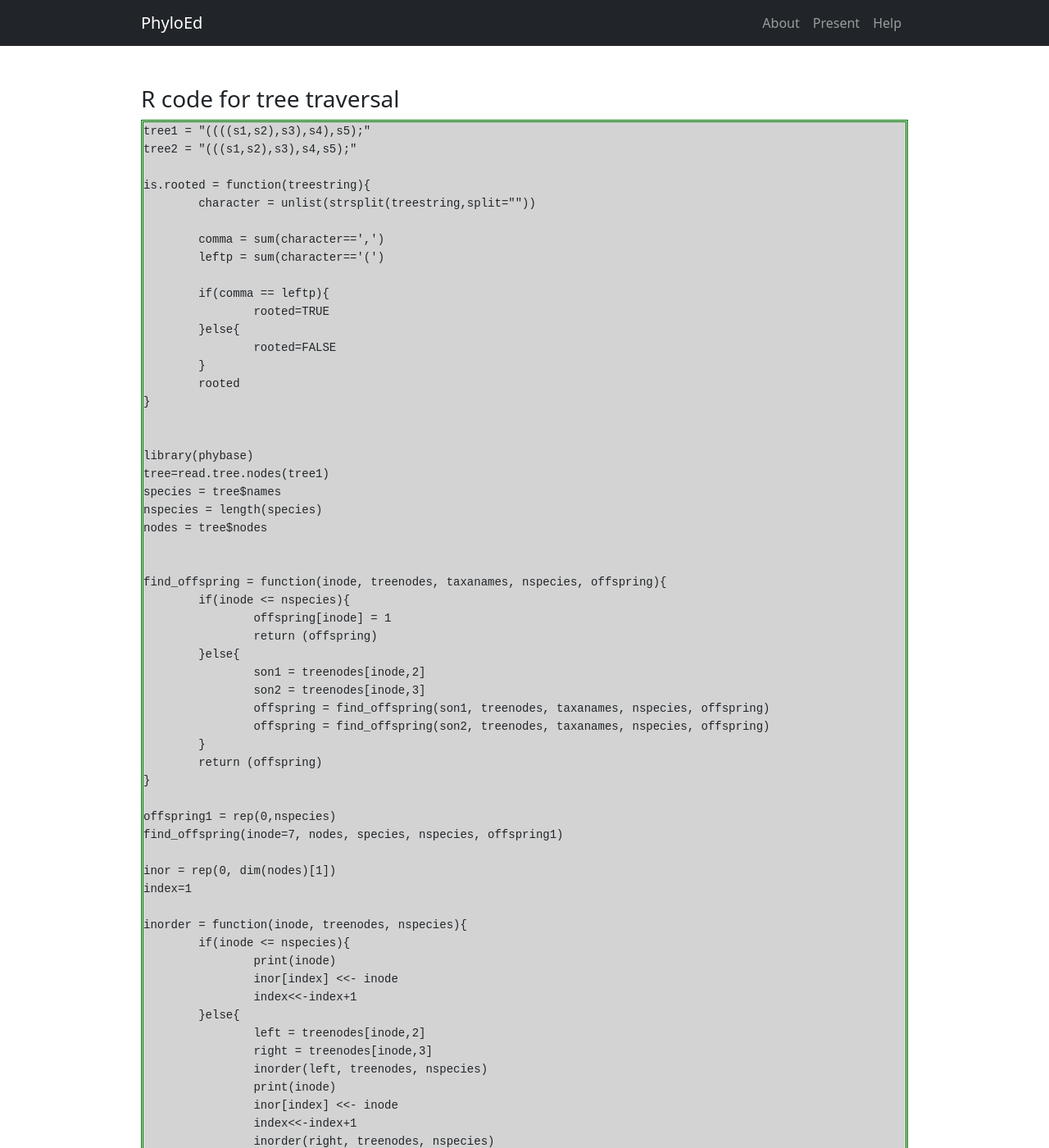
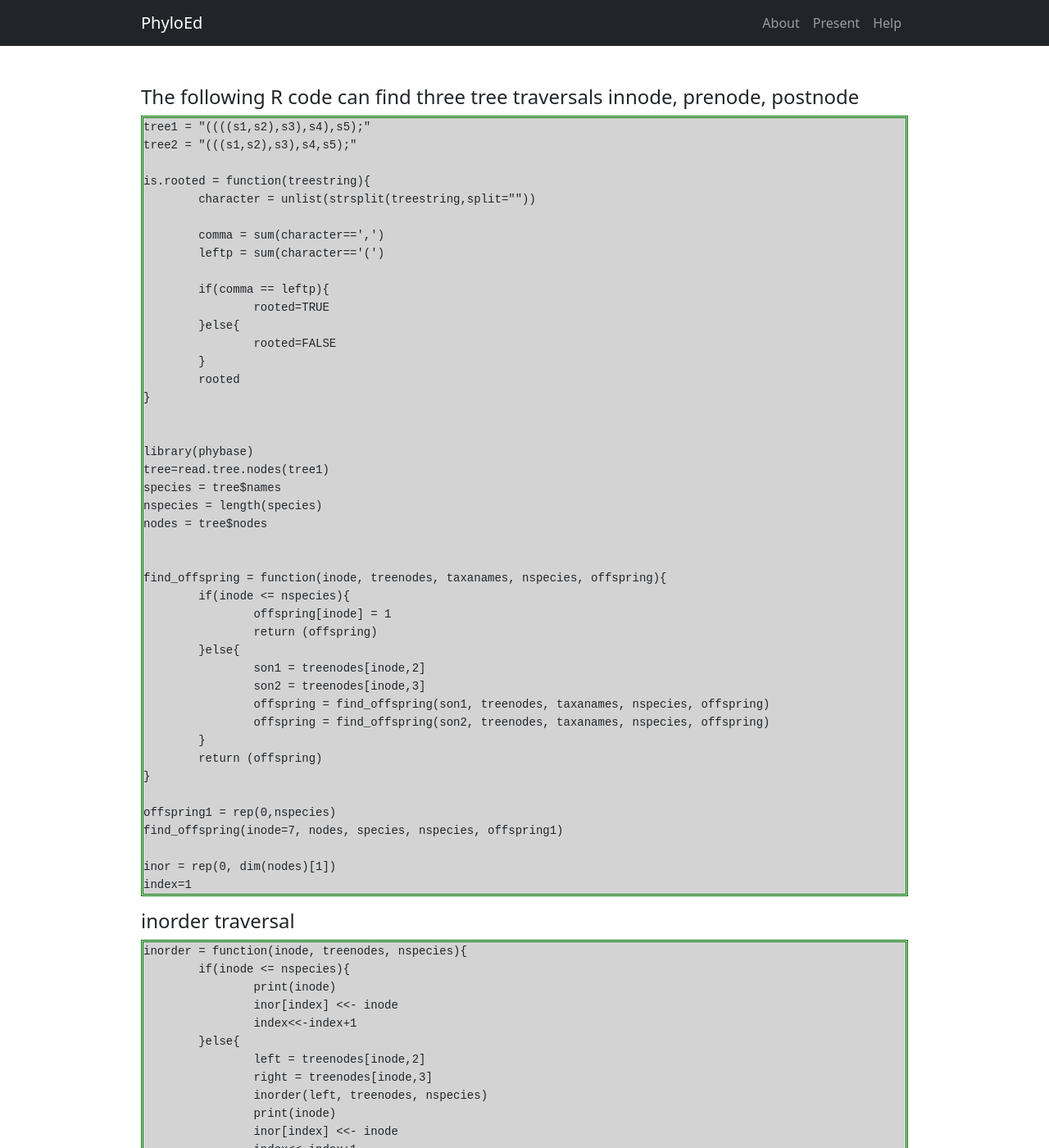
Before and after one commit to lliu1871/PhyEd, a Jekyll site: the page built from code/rcode_tree_traversal.md, in a window 1280 px wide and 1400 px high. Shown: the whole window at 82% size. Built offline with Jekyll 4.4.1, drawn with Linux system fonts in a browser that asks for light colours; our own code applies the rules of GitHub Pages for plain Markdown files; some of the changed text lies outside the part shown.

Commit message:
Update rcode_tree_traversal.md

````diff
--- a/code/rcode_tree_traversal.md
+++ b/code/rcode_tree_traversal.md
@@ -1,9 +1,10 @@
 ---
 layout: markdown
+title: Tree traversal
 permalink: /code/traversal/
 ---
 
-### R code for tree traversal
+#### The following R code can find three tree traversals innode, prenode, postnode
 
 ```{R}
 tree1 = "((((s1,s2),s3),s4),s5);"
@@ -49,7 +50,10 @@
 
 inor = rep(0, dim(nodes)[1])
 index=1
+```
 
+#### inorder traversal
+```
 inorder = function(inode, treenodes, nspecies){
 	if(inode <= nspecies){
 		print(inode)
@@ -67,8 +71,11 @@
 }
 
 inorder(9, nodes, nspecies)
+```
 
+#### Preorder traversal
 
+```
 preorder = function(inode, treenodes, nspecies){
 	if(inode <= nspecies){
 		print(inode)
@@ -84,8 +91,11 @@
 
 
 preorder(9, nodes, nspecies)
+```
 
+#### Postorder traversal
 
+```
 postorder = function(inode, treenodes, nspecies){
 	if(inode <= nspecies){
 		print(inode)
````
